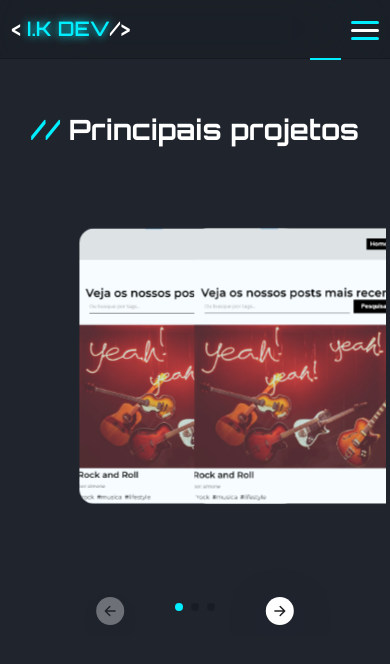
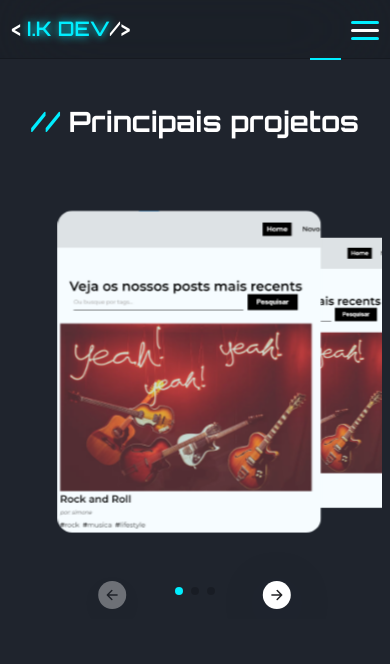
Before and after one commit to Israelkilday/portfolio, a React (Vite) app: page /portfolio in a window 390 px wide. Shown: the top 664 px of the page. Built offline with nearby package versions, Linux system fonts and the light colour scheme; some icons are missing; the HTML template or start-up script is replaced by a standard one.

Commit message:
working responsive design again

```diff
--- a/src/pages/Portfolio/Portfolio.css
+++ b/src/pages/Portfolio/Portfolio.css
@@ -159,7 +159,7 @@
 
  @media (max-width: 600px) {
   .heading {
-    margin: 4rem 0;
+    margin: 3rem 0;
   }
 
   /* .swiper-slide img {
@@ -167,7 +167,8 @@
   } */
 
   .swiper-slide {
-    right: 5rem;
+    left: 7rem;
+    width: auto;
   }
 
   .swiper_container {
@@ -198,20 +199,21 @@
 
 @media (max-width: 500px) {
   .swiper-container {
-    height: 47rem;
+    /* height: 47rem; */
   }
 
   .swiper-slide {
-    width: 15rem ;
-    height: 36rem ;
-    right: 8rem;
+    /* width: 15rem ;
+    height: 36rem ; */
+    /* right: 9rem; */
   }
 
   .swiper-slide img {
     /* width: 28rem !important; */
-    width: 30rem ;
+    width: 36rem;
     /* height: 36rem !important; */
-    height: 38rem;
+    height: 44rem;
+    right: 18rem;
   }
 
 
--- a/src/pages/Portfolio/Portfolio.module.css
+++ b/src/pages/Portfolio/Portfolio.module.css
@@ -5,12 +5,11 @@
 }
 
 .container {
-    /* max-width: 124rem; */
     max-width: 105rem;
     /* padding: 4rem 1rem; */
     margin: 0 auto;
     min-height: 100vh;
-    padding: 5rem 3% 1rem;
+    padding: 5rem 2% 1rem;
 }
 
 .container .teste {
@@ -116,8 +115,8 @@
 
 @media (max-width: 480px) {
     .container{
-        padding: 5rem 1%;
-        width: 100%;
+        /* padding: 5rem 1%;         */
+        /* width: 60rem; */
         /* margin: 0 auto; */
 
     }
```
